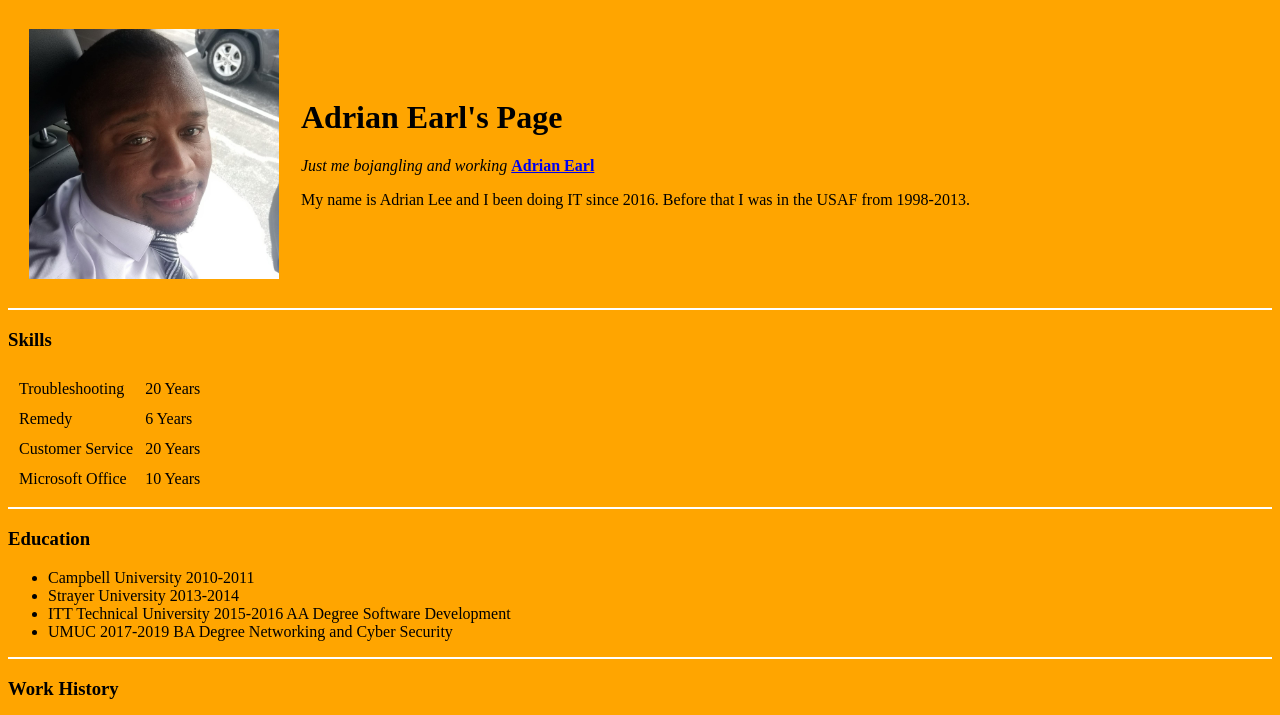
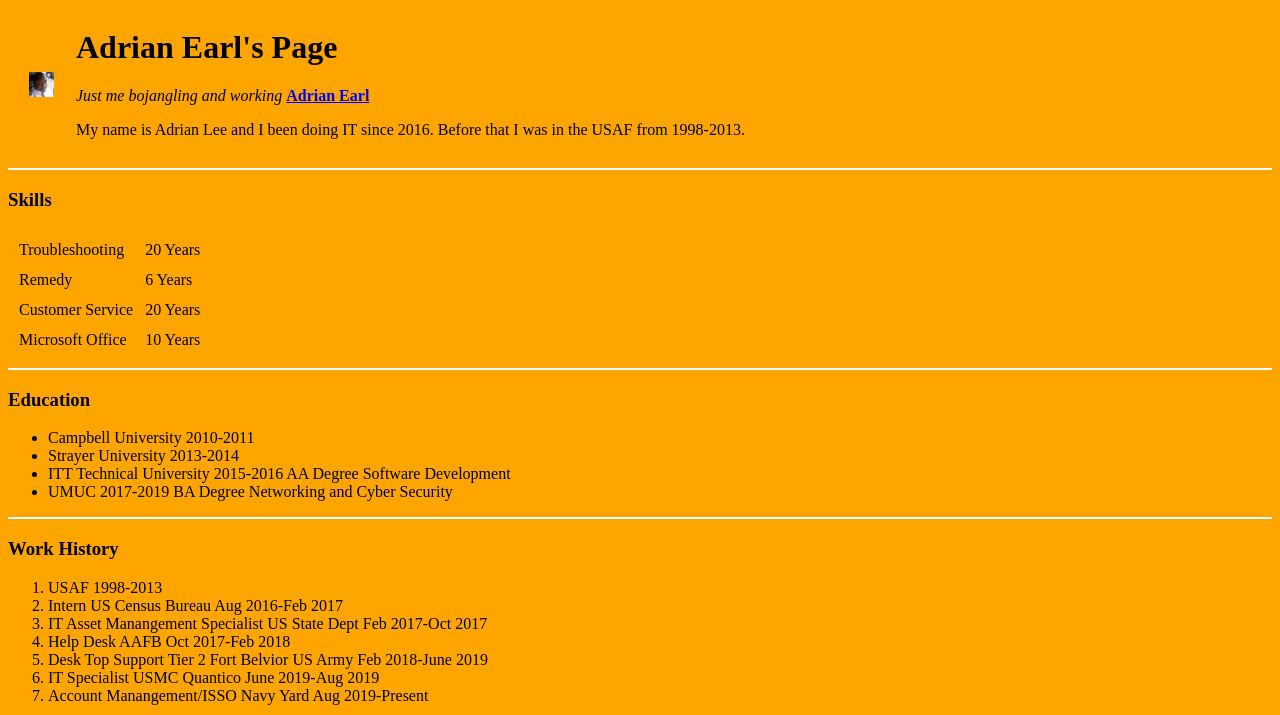
Before and after one commit to Earlington78/CV, a plain HTML site: page index.html in a window 1280 px wide. Shown: the top 715 px of the page. Drawn offline with Linux system fonts and the light colour scheme.

Commit message:
Update index.html

```diff
--- a/index.html
+++ b/index.html
@@ -21,7 +21,7 @@
 <body>
   <table cellspacing="20">
     <tr>
-      <td><img src="images/workpic.jpg" alt="Profile Picture"style="width:250px;height:250px;"</td>
+      <td><img src="images/workpic.jpg" alt="Profile Picture"style="width:25px;height:25px;"</td>
       <td><h1>Adrian Earl's Page</h1>
       <p><em>Just me bojangling and working</em> <strong><a href="https://www.facebook.com/adrian.lee.355"> Adrian Earl</a></strong></em></p>
       <p>My name is Adrian Lee and I been doing IT since 2016. Before that I was in the USAF from 1998-2013.</p></td>
```
